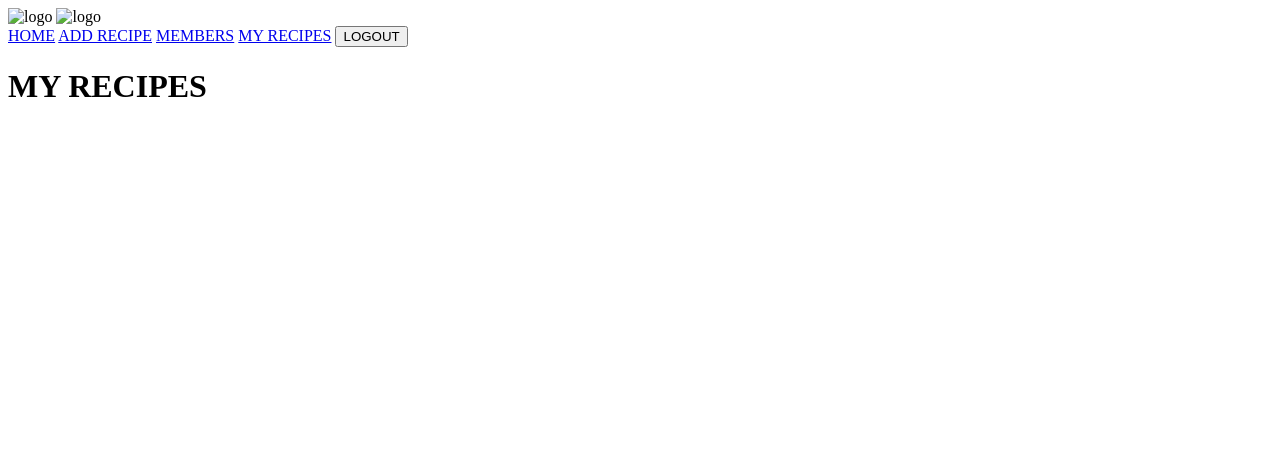
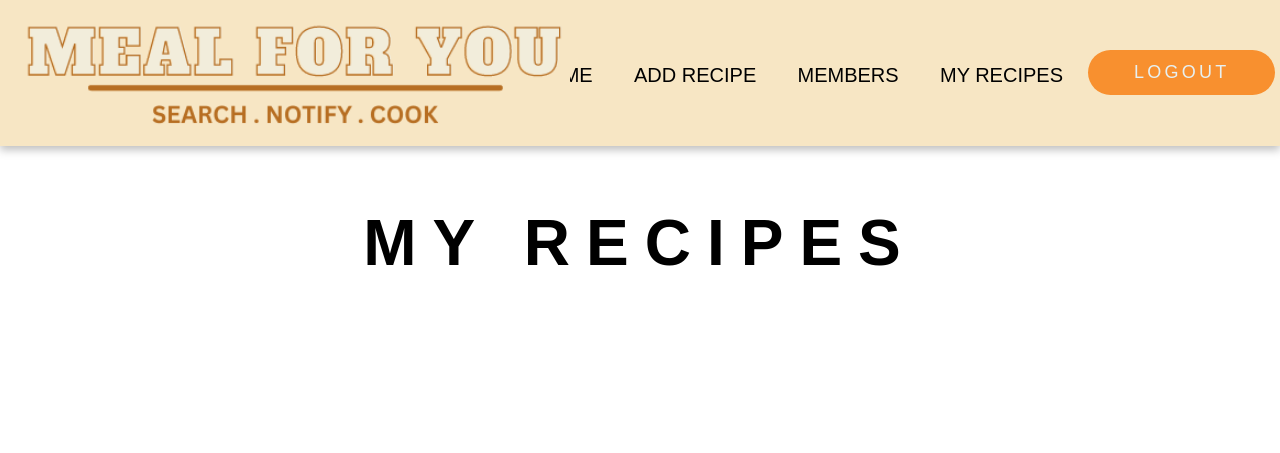
Before and after one commit to MiykelC/1304Prototype, a plain HTML site: page myRecipe.html in a window 1280 px wide. Drawn offline with Linux system fonts and the light colour scheme; the site is published under a folder, as on GitHub Pages, so addresses that start at the root find nothing; a web font is replaced by a local one.

Commit message:
Update myRecipe.html

```diff
--- a/myRecipe.html
+++ b/myRecipe.html
@@ -2,11 +2,11 @@
 <html lang="en">
 
 <head>
-  <link rel="stylesheet" href="/CSS/button.css">
-  <link rel="stylesheet" href="/CSS/header.css">
-  <link rel="stylesheet" href="/CSS/items.css">
-  <link rel="stylesheet" href="/CSS/myRecipe.css">
-  <script src="/JS/myRecipe.js"></script>
+  <link rel="stylesheet" href="CSS/button.css">
+  <link rel="stylesheet" href="CSS/header.css">
+  <link rel="stylesheet" href="CSS/items.css">
+  <link rel="stylesheet" href="CSS/myRecipe.css">
+  <script src="JS/myRecipe.js"></script>
   <meta charset="UTF-8">
   <meta http-equiv="X-UA-Compatible" content="IE=edge">
   <meta name="viewport" content="width=device-width, initial-scale=1.0">
@@ -17,8 +17,8 @@
 
   <div class="navbar">
     <div class="imageContainer">
-      <img src="/FOODimages/MFYlogo2.png" id="logo2" alt="logo">
-      <img src="/FOODimages/MFYLogo.png" id="logo" alt="logo">
+      <img src="FOODimages/MFYlogo2.png" id="logo2" alt="logo">
+      <img src="FOODimages/MFYLogo.png" id="logo" alt="logo">
     </div>
     <div class="flex-Container">
       <a href="index.html">HOME</a>
```
